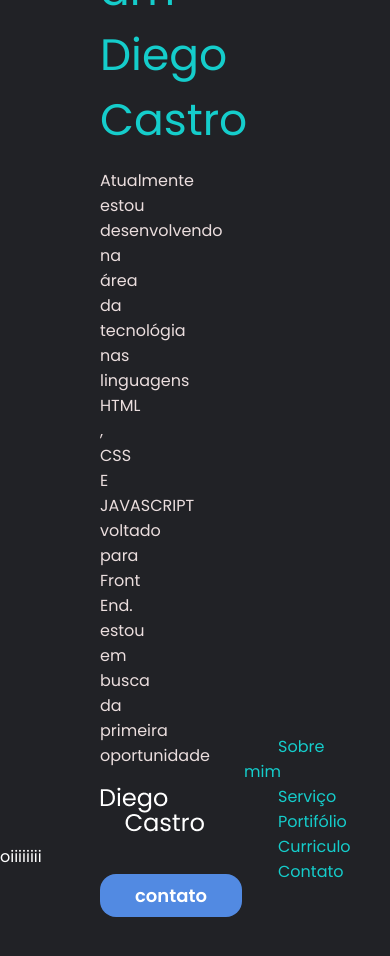
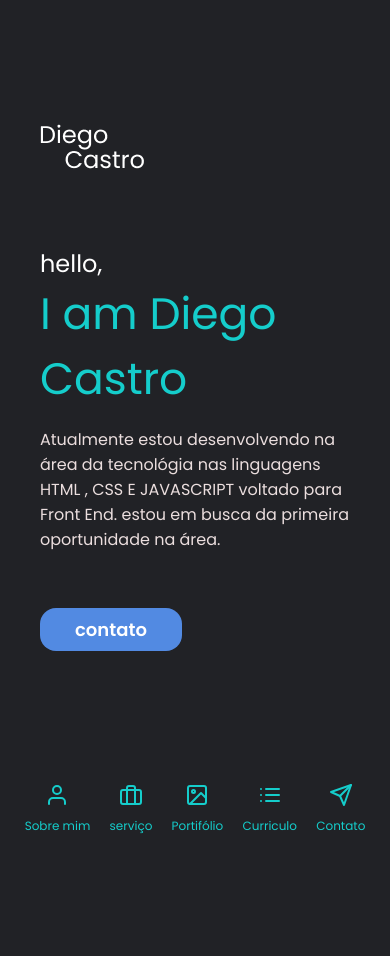
Before and after one commit to Diegocastro-coder/curriculum-project, a plain HTML site: page index.html in a window 390 px wide. Shown: the top 956 px of the page. Drawn offline with nearby package versions, Linux system fonts and the light colour scheme.

Commit message:
Responsividade Header

```diff
--- a/index.html
+++ b/index.html
@@ -12,6 +12,7 @@
 
   <header>
   <div class="container">
+    <img src="assets/Diego Castro.png" alt="logo" >
     <h2>hello,</h2>
     <h1>I am Diego Castro</h1>
     <p>Atualmente estou desenvolvendo na área da tecnológia nas linguagens
@@ -23,14 +24,14 @@
 <nav>
   <img src="assets/Diego Castro.png" alt="logo" >
   <ul>
-    <a href="">Sobre mim</a>
-    <a href="">Serviço</a>
-    <a href="">Portifólio</a>
-    <a href="">Curriculo</a>
-    <a href="">Contato</a>
+    <a href=""><i data-feather="user"></i> Sobre mim</a>
+    <a href=""> <i data-feather="briefcase"></i>serviço</a>
+    <a href=""> <i data-feather="image"></i> Portifólio</a>
+    <a href=""> <i data-feather="list"></i> Curriculo</a>
+    <a href=""> <i data-feather="send"></i> Contato</a>
   </ul>
 </nav>
-<section>oiiiiiiii</section>
+<section></section>
 
 
 
--- a/style.css
+++ b/style.css
@@ -58,6 +58,7 @@ header .container {
    width: 50%;
    height: fit-content;
    padding: 0 100px;
+
 }
 header .container h1{
     color: var(--green);
@@ -78,13 +79,78 @@ nav{
 nav img{
     height: 45px;
 }
+header .container img{
+    display: none;
+}
 nav ul a{
     font-size:24;
     color: var(--green);
     text-decoration: none;
-    margin: 0 34px;
+}
+nav ul{
+    /*background: red;*/
+    width: 100%;
+    display: flex;
+    justify-content: space-around;
+
+
+
 }
 
 section{
     height: 1500px;
 }
+
+/*RESPONSIVIDADE*/
+
+/* small desktops*/
+@media(max-width:1000px){
+    header .container{
+        width: 100%;
+    }
+    nav ul a {
+        font-size: 18px;
+    }
+}
+
+/*tablet*/
+@media(max-width:767px) {
+header .container{
+    width: 100%;
+}
+header .container img{
+    display: inline;
+    margin-bottom: 70px;
+}
+nav{
+    padding: 0 30px;
+}
+nav img {
+    display: none;
+}
+nav ul {
+    padding: 0;
+}
+nav ul a {
+    font-size: 16px;
+}
+}
+
+/*celular*/
+@media(max-width:480px) {
+    header .container{
+    padding: 0 40px;
+    }
+    nav ul a {
+      font-size: 12px;
+    }
+    nav{
+        padding: 15px;
+    }
+    nav ul a svg{
+        display: block;
+        margin: 0 auto 10px;
+
+
+    }
+}
```
